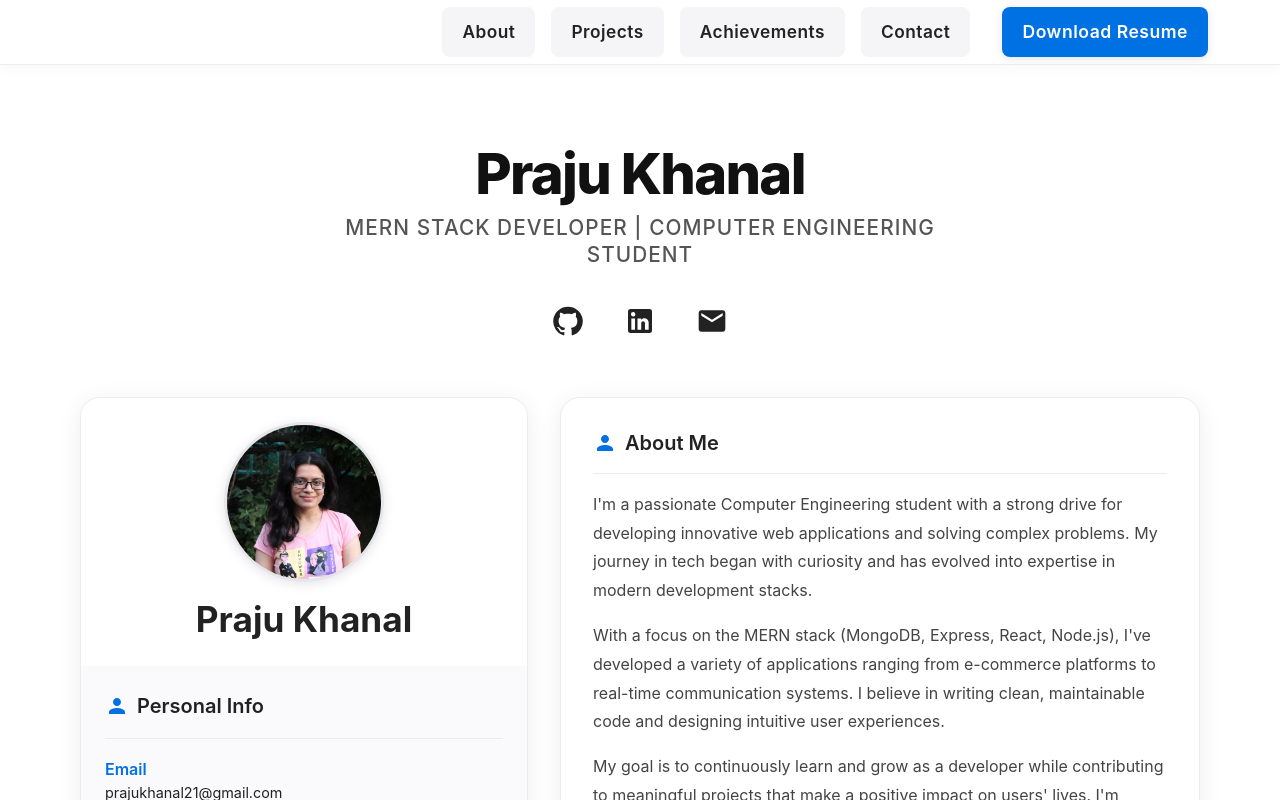
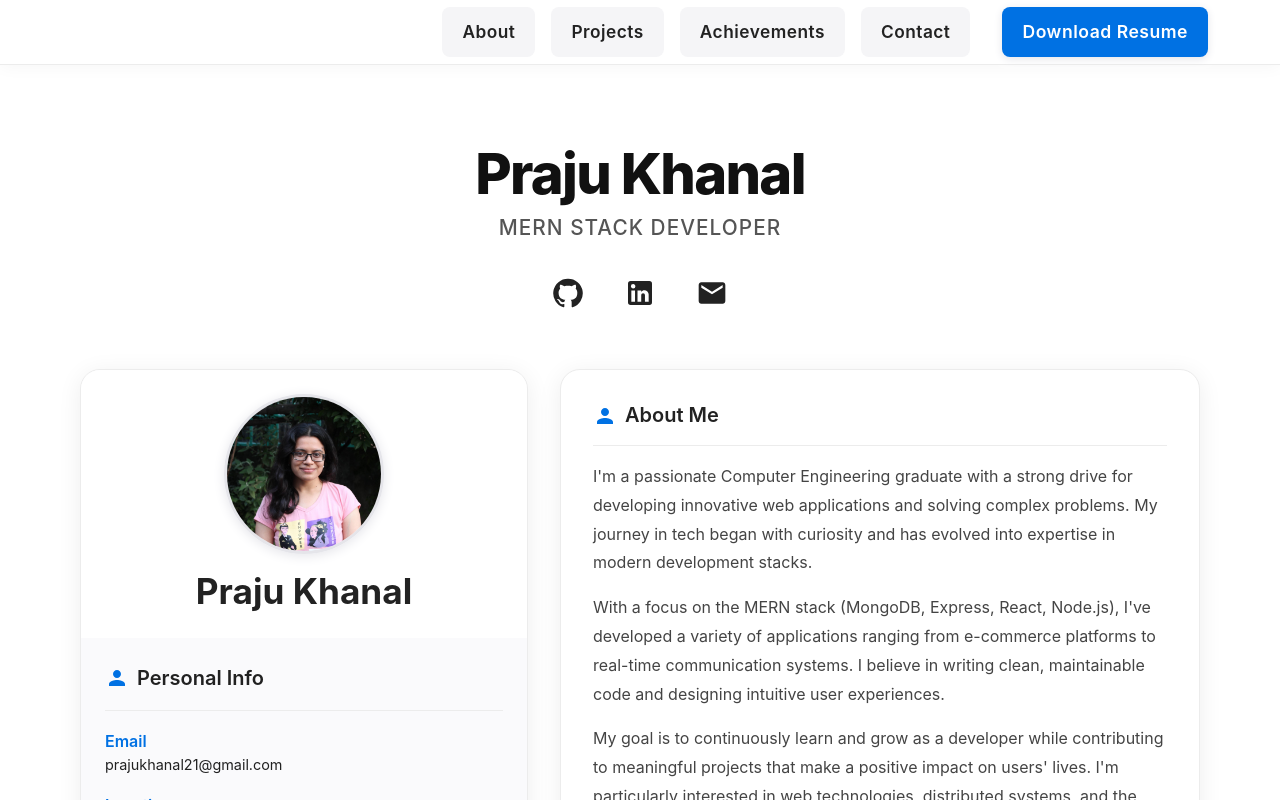
Before and after one commit to Praju2002/portfolio, a React (Vite) app: page / in a window 1280 px wide. Shown: the top 800 px of the page. Built offline with nearby package versions, Linux system fonts and the light colour scheme.

Commit message:
minor updates

```diff
--- a/src/components/AboutMe.jsx
+++ b/src/components/AboutMe.jsx
@@ -81,7 +81,7 @@ const AboutMe = () => {
               fontSize: { xs: "0.95rem", sm: "1.1rem", md: "1.3rem" },
             }}
           >
-            MERN Stack Developer | Computer Engineering Student
+            MERN Stack Developer
           </Typography>
 
 
@@ -239,7 +239,7 @@ const AboutMe = () => {
                 </Box>
                 <Divider sx={{ mb: 2, borderColor: `#ececec` }} />
                 <Typography variant="body1" sx={{ mb: 2, color: "#444", lineHeight: 1.8, fontSize: { xs: "0.9rem", sm: "1rem" } }}>
-                  I'm a passionate Computer Engineering student with a strong drive for developing innovative web applications
+                  I'm a passionate Computer Engineering graduate with a strong drive for developing innovative web applications
                   and solving complex problems. My journey in tech began with curiosity and has evolved into expertise
                   in modern development stacks.
                 </Typography>
```
Also changed, not shown: 1 other file (tests, documents, lock files or other folders).
